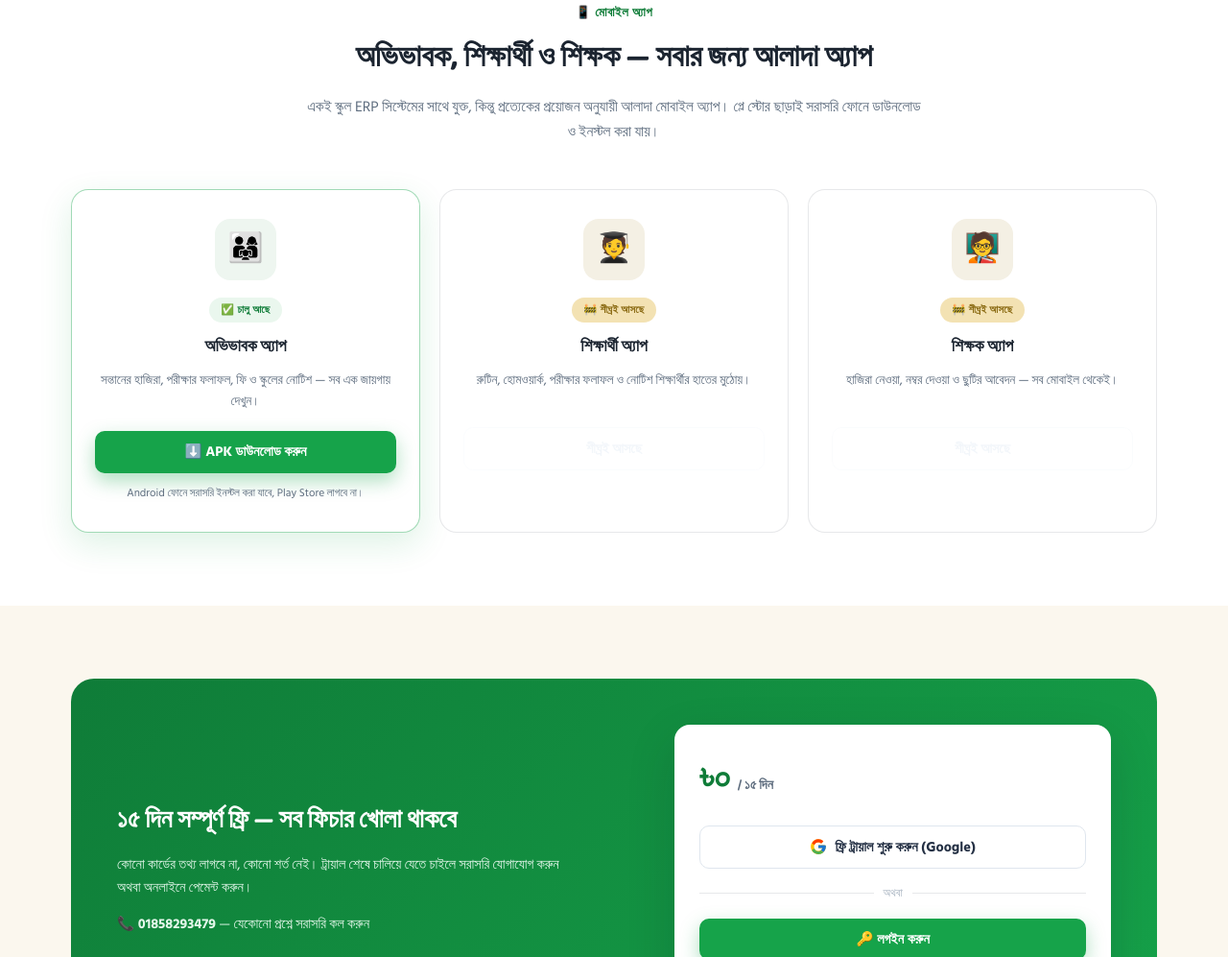
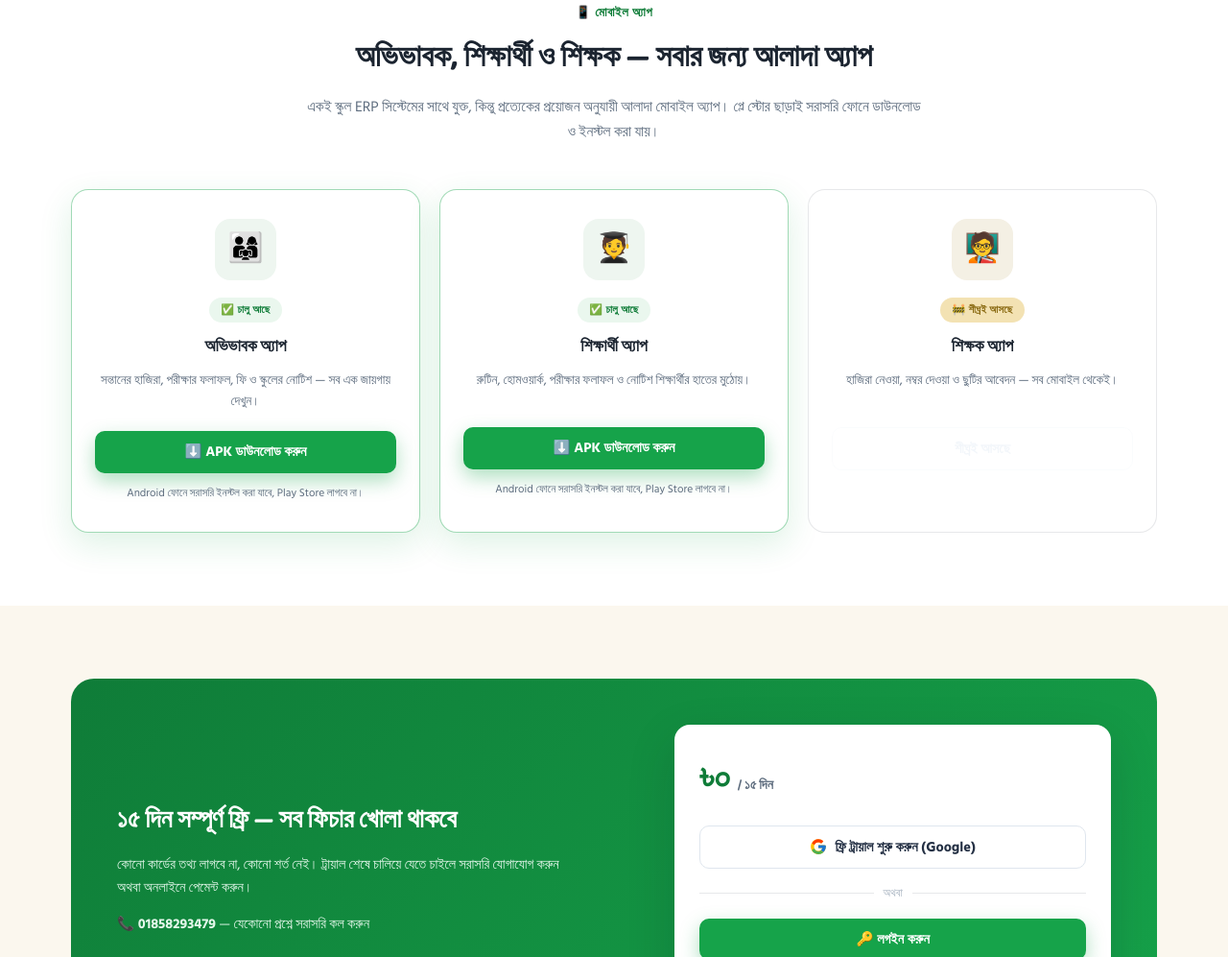
Before and after one commit to bijoy55555/https-schoolfasterp.vercel.app-, a website: page index.html in a window 1280 px wide. Shown: the part 2685-3682 px from the top of the page at 96% size. Drawn offline with Linux system fonts and the light colour scheme.

Commit message:
Add files via upload

```diff
--- a/index.html
+++ b/index.html
@@ -392,12 +392,13 @@
         <a class="btn btn-primary btn-block" href="/parent%20App.apk" download="Parent-App.apk">⬇️ APK ডাউনলোড করুন</a>
         <div class="app-note">Android ফোনে সরাসরি ইনস্টল করা যাবে, Play Store লাগবে না।</div>
       </div>
-      <div class="app-card soon" data-reveal>
+      <div class="app-card live" data-reveal>
         <div class="app-icon">🧑‍🎓</div>
-        <div class="app-badge soon">🚧 শীঘ্রই আসছে</div>
+        <div class="app-badge live">✅ চালু আছে</div>
         <h3>শিক্ষার্থী অ্যাপ</h3>
         <p>রুটিন, হোমওয়ার্ক, পরীক্ষার ফলাফল ও নোটিশ শিক্ষার্থীর হাতের মুঠোয়।</p>
-        <button class="btn btn-ghost btn-block" disabled>শীঘ্রই আসছে</button>
+        <a class="btn btn-primary btn-block" href="/student%20App.apk" download="Student-App.apk">⬇️ APK ডাউনলোড করুন</a>
+        <div class="app-note">Android ফোনে সরাসরি ইনস্টল করা যাবে, Play Store লাগবে না।</div>
       </div>
       <div class="app-card soon" data-reveal>
         <div class="app-icon">🧑‍🏫</div>
```
Also changed, not shown: 1 other file.
